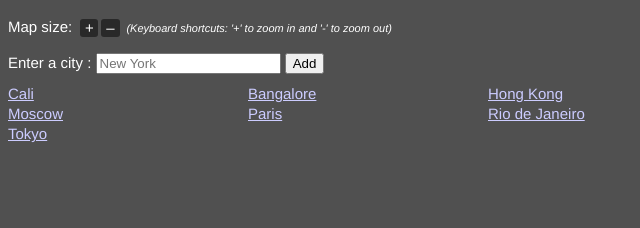
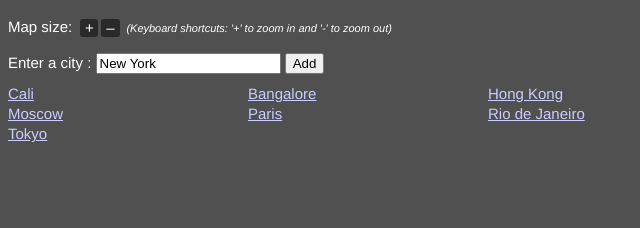
Before and after one commit to jahangiranwari/world-map, a plain HTML site: page index.html in a window 1280 px wide. Shown: the part 490-718 px from the top of the page, 0-640 px from the left. Drawn offline with Linux system fonts and the light colour scheme.

Commit message:
Changed city input's  placeholder attribute to a value attribute

```diff
--- a/index.html
+++ b/index.html
@@ -20,7 +20,7 @@
             </div>
 
             <form id="add-city">
-              Enter a city : <input type="text" name="city" placeholder="New York" />
+              Enter a city : <input type="text" name="city" value="New York" />
               <input type="submit" value="Add" />
               <span class="alert hide">No results found. Try another spelling or adding country name to your search, for example, "Belgaum, India"</span>
             </form>
```
